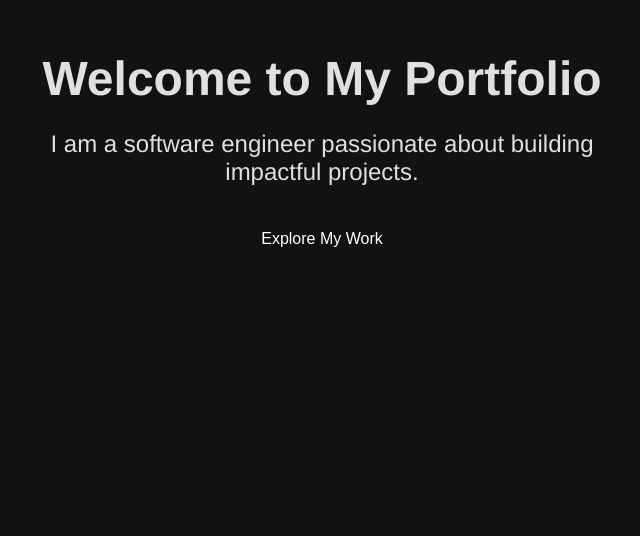
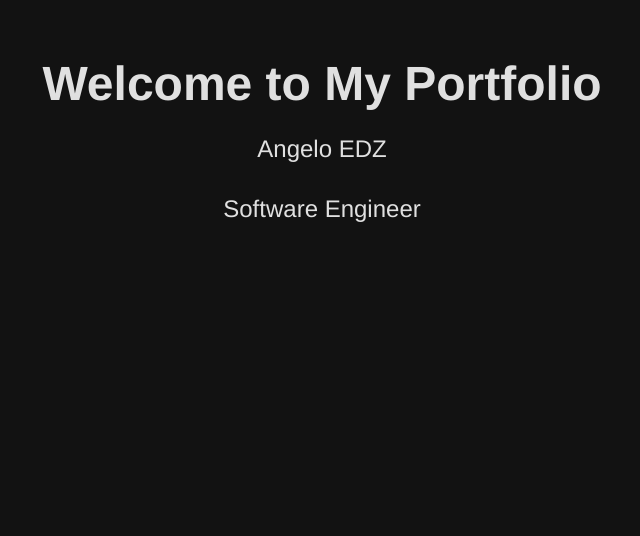
Before and after one commit to user4302/angeloedz, a Vue app: page / in a window 1280 px wide. Shown: the part 264-800 px from the top of the page, without its empty margins (318-958 px from the left). Built offline with nearby package versions, Linux system fonts and the light colour scheme.

Commit message:
add animations to hero description

```diff
--- a/src/components/sections/HeroSection.vue
+++ b/src/components/sections/HeroSection.vue
@@ -2,18 +2,38 @@
   <section class="hero">
     <div class="hero-content">
       <h1 class="hero-title">Welcome to My Portfolio</h1>
-      <p class="hero-description">
-        I am a software engineer passionate about building impactful projects.
-      </p>
-      <button class="hero-button">Explore My Work</button>
+      <p class="hero-description"></p>
+      <p class="hero-description"></p>
     </div>
   </section>
 </template>
 
 <script>
 export default {
-  name: 'HeroSection'
-}
+  name: 'HeroSection',
+  mounted() {
+    this.typeText('.hero-description:nth-of-type(1)', 'Angelo EDZ', 0);
+    this.typeText('.hero-description:nth-of-type(2)', 'Software Engineer', 1500);
+  },
+  methods: {
+    typeText(selector, text, delay) {
+      const element = document.querySelector(selector);
+      if (!element) return;
+      element.style.opacity = 1; // Make the element visible
+      let index = 0;
+      setTimeout(() => {
+        const interval = setInterval(() => {
+          if (index < text.length) {
+            element.textContent += text[index];
+            index++;
+          } else {
+            clearInterval(interval);
+          }
+        }, 100); // Typing speed (100ms per character)
+      }, delay);
+    },
+  },
+};
 </script>
 
 <style scoped>
@@ -23,6 +43,20 @@ export default {
   align-items: center;
   height: 100vh;
   text-align: center;
+  opacity: 0; /* Start with opacity 0 for fade-in effect */
+  transform: scale(0.95); /* Start with a slight scale down */
+  animation: fadeInScale 1s ease-out forwards; /* Apply the animation */
+}
+
+@keyframes fadeInScale {
+  0% {
+    opacity: 0;
+    transform: scale(0.95);
+  }
+  100% {
+    opacity: 1;
+    transform: scale(1);
+  }
 }
 
 .hero-content {
@@ -37,6 +71,7 @@ export default {
 .hero-description {
   font-size: 1.5rem;
   margin-bottom: 2rem;
+  opacity: 0; /* Initially hide the descriptions */
 }
 
 .hero-button {
```
